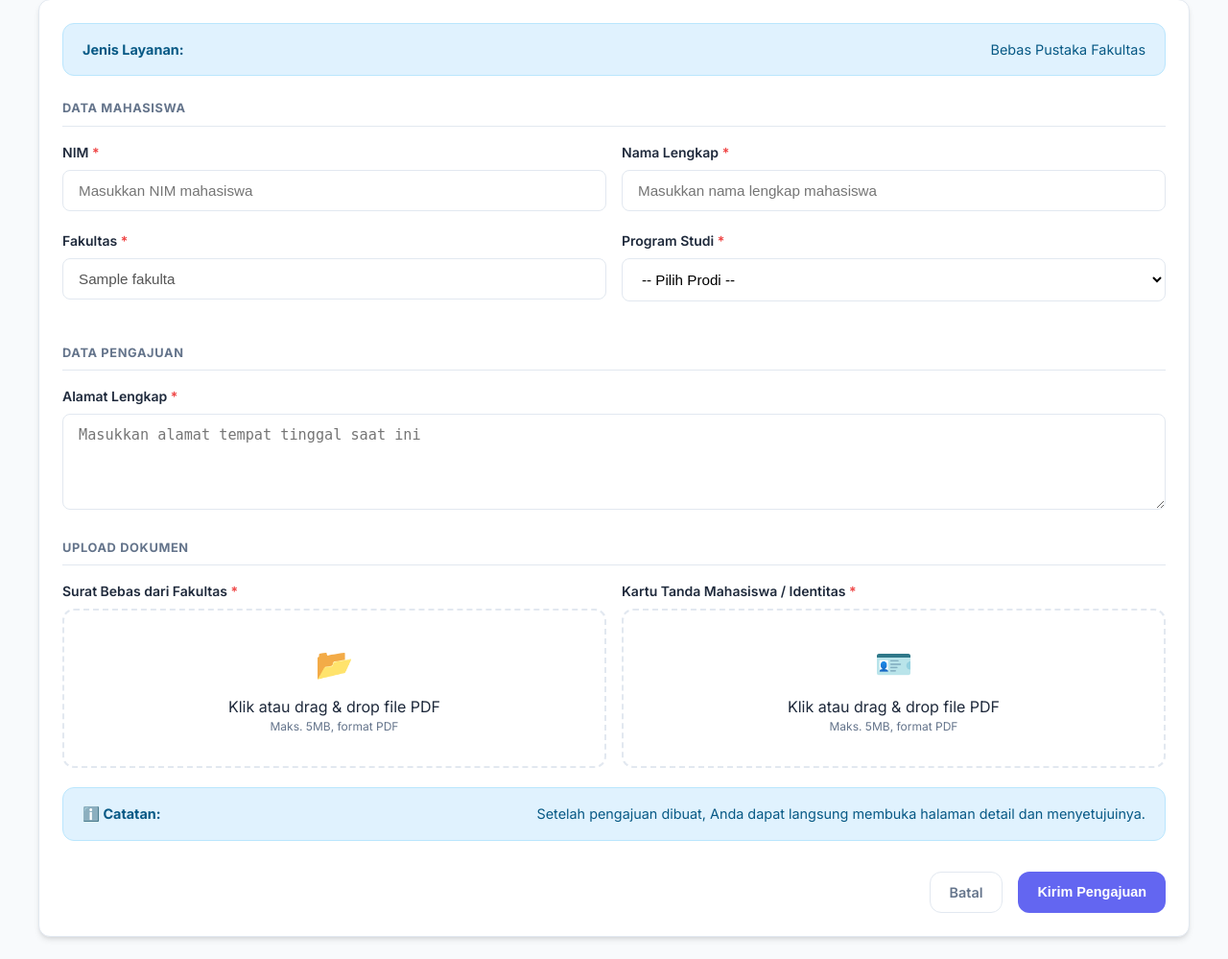
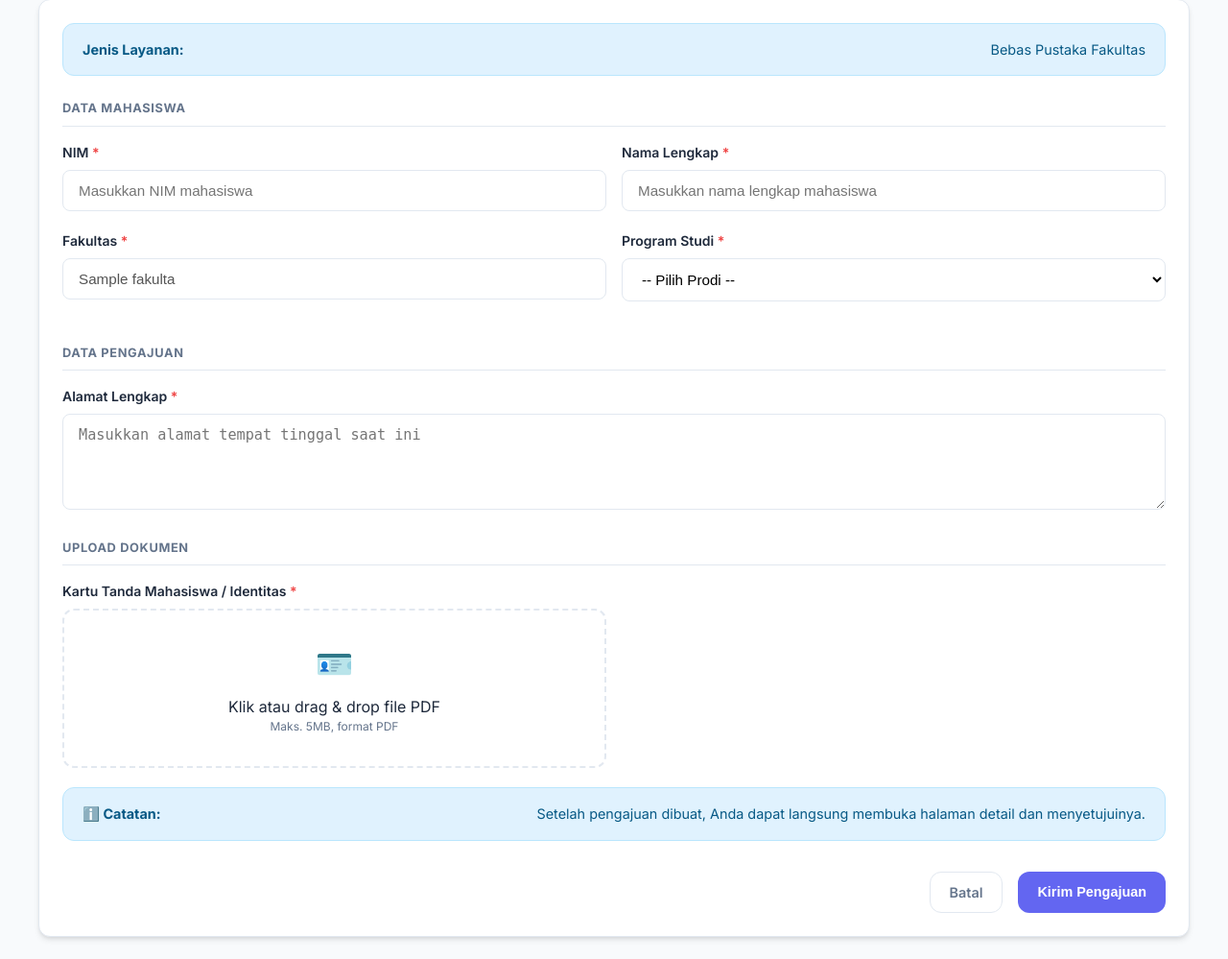
Before and after one commit to takdim/aim-lib-clear, a Flask app: page /staff/form-bebas-pustaka in a window 1280 px wide. Shown: the part 239-1238 px from the top of the page at 96% size. Run offline with Flask 3, Linux system fonts and the light colour scheme; a user stored in the database is signed in; tables that the repository leaves empty hold one stand-in row (values such as "Sample post"); some libraries are stand-ins or nearby versions.

Commit message:
fix field surat bebas fakultas

```diff
--- a/app/routes/mahasiswa.py
+++ b/app/routes/mahasiswa.py
@@ -110,7 +110,9 @@ def form_bebas_pustaka():
         errors = []
         if not alamat:
             errors.append('Alamat wajib diisi.')
-        if not file_bebas or not allowed_file(file_bebas.filename):
+        if tipe_pengajuan == 'pusat' and (
+            not file_bebas or not allowed_file(file_bebas.filename)
+        ):
             errors.append('File Bebas Pustaka dari Fakultas wajib diupload (PDF).')
         if not file_kartu or not allowed_file(file_kartu.filename):
             errors.append('File Kartu Mahasiswa wajib diupload (PDF).')
@@ -136,9 +138,10 @@ def form_bebas_pustaka():
 
         # Simpan file
         try:
-            path_bebas = save_upload(file_bebas, pengajuan.id, 'bebas_pustaka')
+            if file_bebas:
+                path_bebas = save_upload(file_bebas, pengajuan.id, 'bebas_pustaka')
+                pengajuan.file_bebas_pustaka = path_bebas
             path_kartu = save_upload(file_kartu, pengajuan.id, 'kartu_mahasiswa')
-            pengajuan.file_bebas_pustaka = path_bebas
             pengajuan.file_kartu_mahasiswa = path_kartu
             db.session.commit()
         except Exception as e:
--- a/app/routes/staff.py
+++ b/app/routes/staff.py
@@ -90,7 +90,9 @@ def form_bebas_pustaka():
             errors.append('Fakultas wajib dipilih.')
         if not prodi_id:
             errors.append('Program Studi wajib dipilih.')
-        if not file_bebas or not allowed_file(file_bebas.filename):
+        if tipe_pengajuan == 'pusat' and (
+            not file_bebas or not allowed_file(file_bebas.filename)
+        ):
             errors.append('File Bebas Pustaka dari Fakultas wajib diupload (PDF).')
         if not file_kartu or not allowed_file(file_kartu.filename):
             errors.append('File Kartu Tanda Mahasiswa wajib diupload (PDF).')
@@ -122,9 +124,10 @@ def form_bebas_pustaka():
         db.session.flush()
 
         try:
-            path_bebas = save_upload(file_bebas, pengajuan.id, 'bebas_pustaka')
+            if file_bebas:
+                path_bebas = save_upload(file_bebas, pengajuan.id, 'bebas_pustaka')
+                pengajuan.file_bebas_pustaka = path_bebas
             path_kartu = save_upload(file_kartu, pengajuan.id, 'kartu_mahasiswa')
-            pengajuan.file_bebas_pustaka = path_bebas
             pengajuan.file_kartu_mahasiswa = path_kartu
             db.session.commit()
         except Exception as e:
--- a/app/templates/mahasiswa/form.html
+++ b/app/templates/mahasiswa/form.html
@@ -54,6 +54,7 @@
                 <h2 class="section-divider">Upload Dokumen</h2>
 
                 <div class="form-row">
+                    {% if tipe_pengajuan == 'pusat' %}
                     <div class="form-group">
                         <label for="file_bebas_pustaka" class="form-label">
                             Surat Bebas dari Fakultas <span class="required">*</span>
@@ -68,6 +69,7 @@
                         </div>
                         <p class="file-selected-name" id="file1Name"></p>
                     </div>
+                    {% endif %}
                     <div class="form-group">
                         <label for="file_kartu_mahasiswa" class="form-label">
                             Kartu Tanda Mahasiswa (KTM) <span class="required">*</span>
--- a/app/templates/staff/form.html
+++ b/app/templates/staff/form.html
@@ -77,6 +77,7 @@
                 <h2 class="section-divider">Upload Dokumen</h2>
 
                 <div class="form-row">
+                    {% if tipe_pengajuan == 'pusat' %}
                     <div class="form-group">
                         <label for="file_bebas_pustaka" class="form-label">
                             Surat Bebas dari Fakultas <span class="required">*</span>
@@ -91,6 +92,7 @@
                         </div>
                         <p class="file-selected-name" id="file1Name"></p>
                     </div>
+                    {% endif %}
                     <div class="form-group">
                         <label for="file_kartu_mahasiswa" class="form-label">
                             Kartu Tanda Mahasiswa / Identitas <span class="required">*</span>
@@ -160,9 +162,12 @@ loadProdi({{ fakultas_list[0].id }});
 {% endif %}
 
 // Preview nama file
-document.getElementById('file_bebas_pustaka').addEventListener('change', function () {
-    document.getElementById('file1Name').textContent = this.files[0] ? this.files[0].name : '';
-});
+const fileBebasInput = document.getElementById('file_bebas_pustaka');
+if (fileBebasInput) {
+    fileBebasInput.addEventListener('change', function () {
+        document.getElementById('file1Name').textContent = this.files[0] ? this.files[0].name : '';
+    });
+}
 document.getElementById('file_kartu_mahasiswa').addEventListener('change', function () {
     document.getElementById('file2Name').textContent = this.files[0] ? this.files[0].name : '';
 });
```
